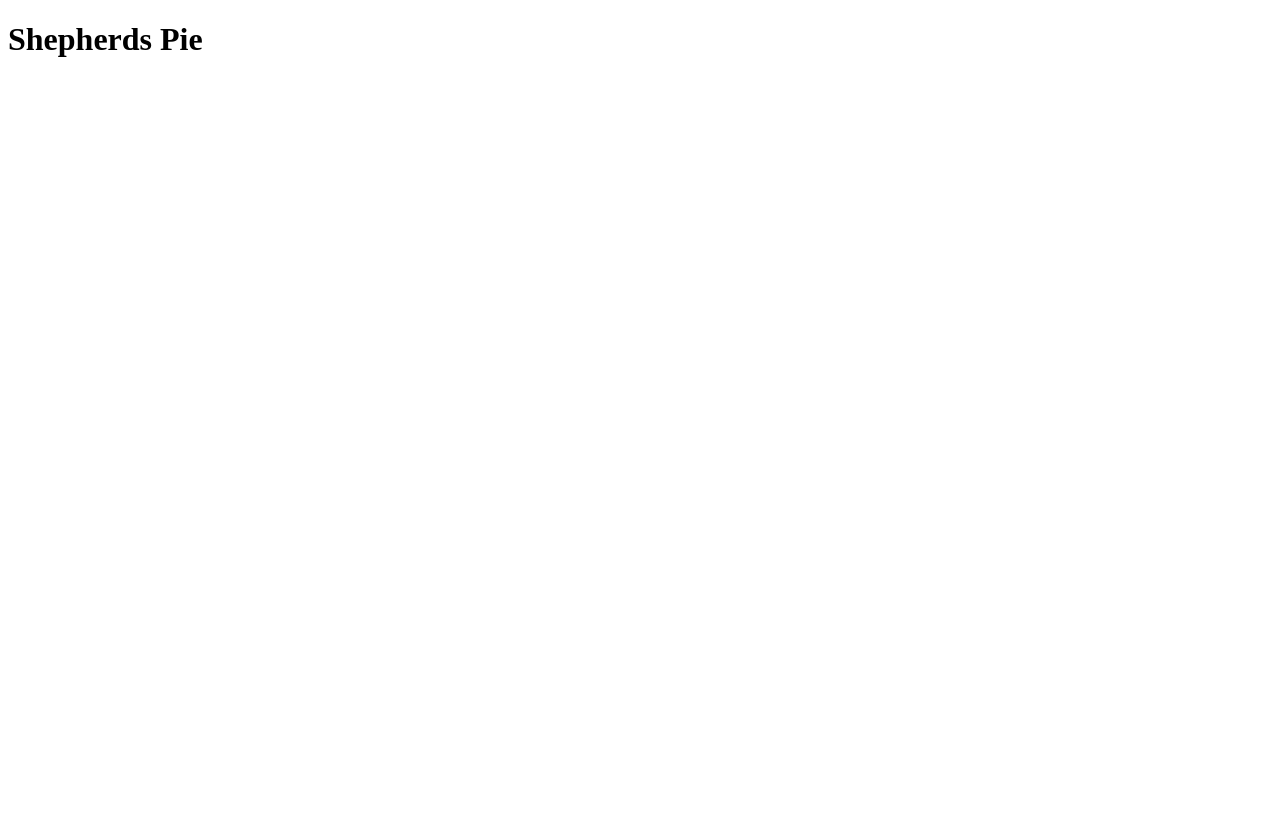
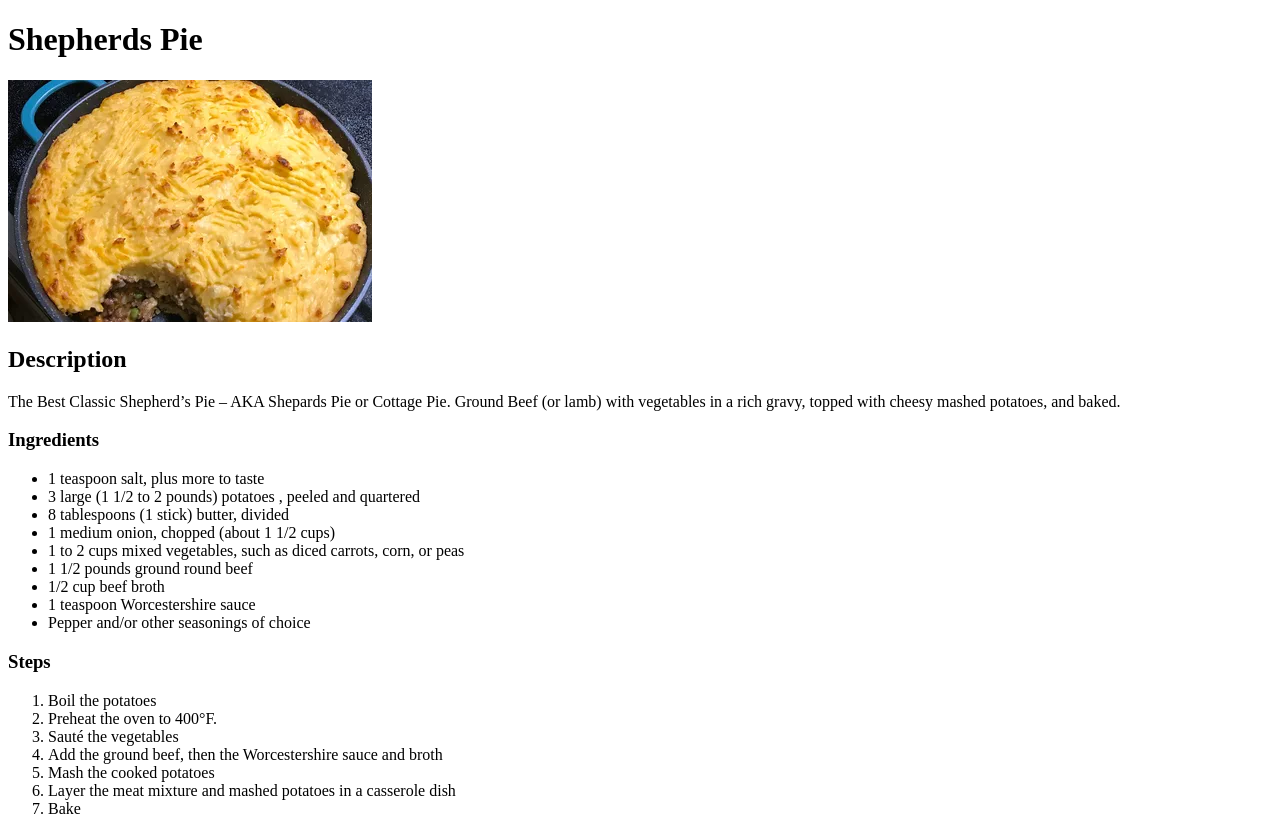
Before and after one commit to Bayar-Od/odin-recipes, a plain HTML site: page recipes/shepherds-pie.html in a window 1280 px wide. Before the commit the page ends 800 px from the top, so only its background shows below. Drawn offline with Linux system fonts and the light colour scheme.

Commit message:
added a image folder with Shepherds-pie.webp and edited recipes.html page by adding   the new image  ,putiing a ingredients list and the steps

```diff
--- a/recipes/shepherds-pie.html
+++ b/recipes/shepherds-pie.html
@@ -7,5 +7,30 @@
 </head>
 <body>
     <h1>Shepherds Pie</h1>
+    <img src="../images/Shepherds_pie.webp" alt="a good looking shepherds pie">
+    <h2>Description</h2>
+    <p>The Best Classic Shepherd’s Pie – AKA Shepards Pie or Cottage Pie. Ground Beef (or lamb) with vegetables in a rich gravy, topped with cheesy mashed potatoes, and baked.</p>
+    <h3>Ingredients</h3>
+    <ul>
+        <li>1 teaspoon salt, plus more to taste</li>
+        <li>3 large (1 1/2 to 2 pounds) potatoes , peeled and quartered</li>
+        <li>8 tablespoons (1 stick) butter, divided</li>
+        <li>1 medium onion, chopped (about 1 1/2 cups)</li>
+        <li>1 to 2 cups mixed vegetables, such as diced carrots, corn, or peas</li>
+        <li>1 1/2 pounds ground round beef</li>
+        <li>1/2 cup beef broth</li>
+        <li>1 teaspoon Worcestershire sauce</li>
+        <li>Pepper and/or other seasonings of choice</li>
+    </ul>
+    <h3>Steps</h3>
+    <ol>
+        <li>Boil the potatoes</li>
+        <li>Preheat the oven to 400°F.</li>
+        <li>Sauté the vegetables</li>
+        <li>Add the ground beef, then the Worcestershire sauce and broth</li>
+        <li>Mash the cooked potatoes</li>
+        <li>Layer the meat mixture and mashed potatoes in a casserole dish</li>
+        <li>Bake</li>
+    </ol>
 </body>
 </html>
```
Also changed, not shown: images/Shepherds_pie.webp (added).
